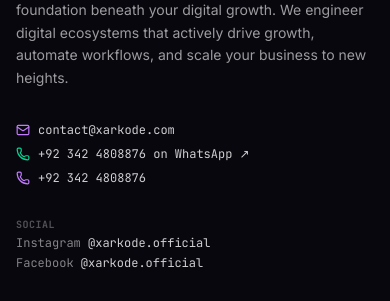
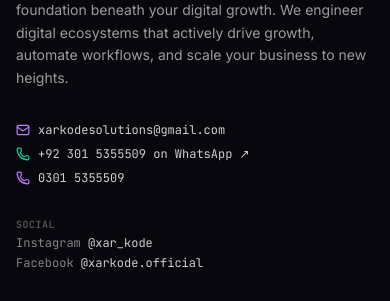
Before and after one commit to adeel-151/xarkode, a React (Vite) app in the folder frontend/: page /blog in a window 390 px wide. Shown: the part 1740-2041 px from the top of the page. Built offline with nearby package versions, Linux system fonts and the light colour scheme; no server answers.

Commit message:
feat: Update contact info with phone number, email, and Instagram handle

```diff
--- a/frontend/src/components/FloatingWhatsApp.jsx
+++ b/frontend/src/components/FloatingWhatsApp.jsx
@@ -4,7 +4,7 @@ export default function FloatingWhatsApp() {
   return (
     <aside aria-label="WhatsApp Contact" className="fixed bottom-6 right-6 z-50">
       <a
-        href="https://wa.me/923424808876"
+        href="https://wa.me/923015355509"
         target="_blank"
         rel="noopener noreferrer"
         aria-label="Chat with XarKode on WhatsApp"
--- a/frontend/src/components/Footer.jsx
+++ b/frontend/src/components/Footer.jsx
@@ -37,29 +37,29 @@ export default function Footer() {
             {/* Direct Contact */}
             <div className="space-y-2 pt-2 text-xs font-mono text-white/80">
               <a
-                href="mailto:contact@xarkode.com"
+                href="mailto:xarkodesolutions@gmail.com"
                 className="flex items-center gap-2 hover:text-[#8b5cf6] transition-colors"
               >
                 <Mail size={14} className="text-purple-400" />
-                <span>contact@xarkode.com</span>
+                <span>xarkodesolutions@gmail.com</span>
               </a>
 
               <a
-                href="https://wa.me/923424808876"
+                href="https://wa.me/923015355509"
                 target="_blank"
                 rel="noopener noreferrer"
                 className="flex items-center gap-2 hover:text-emerald-400 transition-colors"
               >
                 <Phone size={14} className="text-emerald-400" />
-                <span>+92 342 4808876 on WhatsApp ↗</span>
+                <span>+92 301 5355509 on WhatsApp ↗</span>
               </a>
 
               <a
-                href="tel:+923424808876"
+                href="tel:+923015355509"
                 className="flex items-center gap-2 hover:text-white transition-colors"
               >
                 <Phone size={14} className="text-purple-400" />
-                <span>+92 342 4808876</span>
+                <span>0301 5355509</span>
               </a>
             </div>
 
@@ -68,12 +68,12 @@ export default function Footer() {
               <div className="uppercase tracking-wider font-bold text-white/30 text-[10px]">SOCIAL</div>
               <div>
                 <a
-                  href="https://instagram.com/xarkode.official"
+                  href="https://instagram.com/xar_kode"
                   target="_blank"
                   rel="noopener noreferrer"
                   className="hover:text-purple-400 transition-colors"
                 >
-                  Instagram <span className="text-white/80">@xarkode.official</span>
+                  Instagram <span className="text-white/80">@xar_kode</span>
                 </a>
               </div>
               <div>
--- a/frontend/src/components/ProjectInquiry.jsx
+++ b/frontend/src/components/ProjectInquiry.jsx
@@ -64,7 +64,7 @@ export default function ProjectInquiry() {
 
             <div className="pt-2">
               <a
-                href="https://wa.me/923424808876"
+                href="https://wa.me/923015355509"
                 target="_blank"
                 rel="noopener noreferrer"
                 className="inline-flex items-center gap-2 text-sm font-bold text-[#1a0845] hover:text-[#641ae6] transition-colors"
--- a/frontend/src/data/content.js
+++ b/frontend/src/data/content.js
@@ -209,9 +209,9 @@ export const faqItems = [
 export const outcomeBadges = ['Cleaner', 'Stronger', 'More Modern', 'More Quality', 'More Profitable', 'Scalable'];
 
 export const contactSocials = [
-  { label: 'WhatsApp', href: 'https://wa.me/10000000000', icon: 'whatsapp' },
+  { label: 'WhatsApp', href: 'https://wa.me/923015355509', icon: 'whatsapp' },
   { label: 'Telegram', href: 'https://t.me/xarkode', icon: 'telegram' },
-  { label: 'Email', href: 'mailto:hello@xarkode.com', icon: 'mail' },
+  { label: 'Email', href: 'mailto:xarkodesolutions@gmail.com', icon: 'mail' },
 ];
 
 export const footerLinks = {
@@ -231,7 +231,7 @@ export const footerLinks = {
     { label: 'AI & Automations', href: '/services' },
   ],
   Socials: [
-    { label: 'Instagram', href: 'https://instagram.com' },
+    { label: 'Instagram', href: 'https://instagram.com/xar_kode' },
     { label: 'TikTok', href: 'https://tiktok.com' },
     { label: 'Facebook', href: 'https://facebook.com' },
     { label: 'Threads', href: 'https://threads.net' },
```
